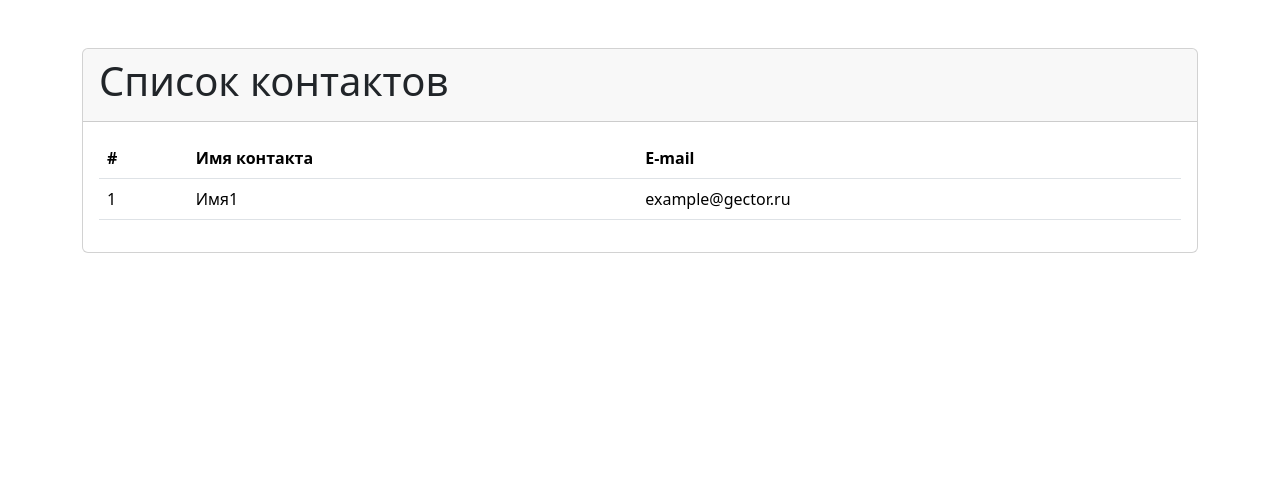
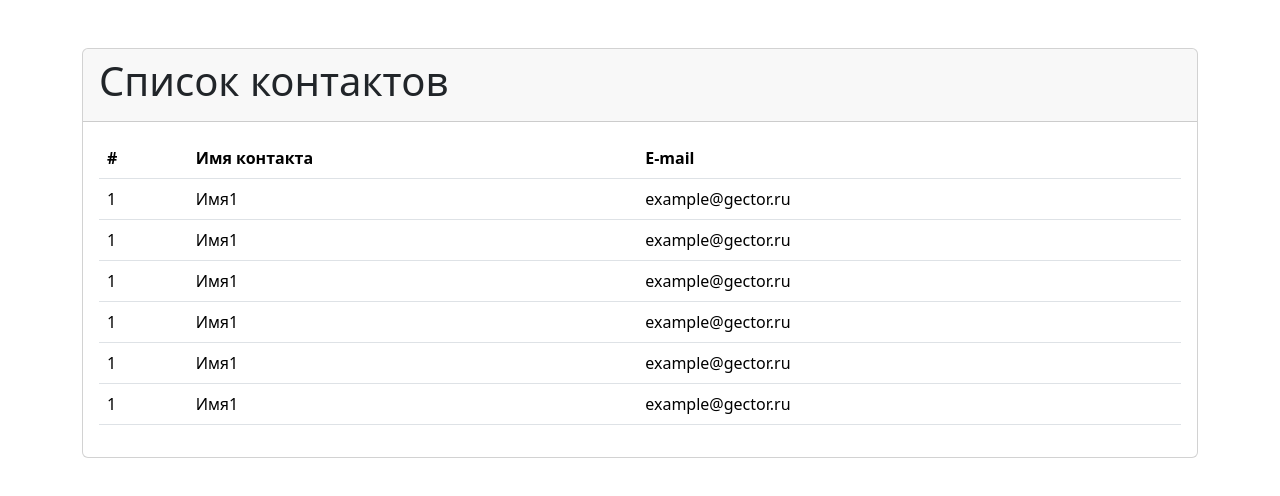
Before and after one commit to rkudashev/ContactClient, a React (Create React App) app in the folder client/: page / in a window 1280 px wide. Shown: the top 496 px of the page. Built offline with nearby package versions, Linux system fonts and the light colour scheme.

Commit message:
Вынес таблицу и её строки в react компоненты.

```diff
--- a/client/src/App.js
+++ b/client/src/App.js
@@ -1,3 +1,4 @@
+import TableContact from "./layout/TableContact/TableContact";
 
 const App = () => {
   return (
@@ -8,22 +9,7 @@ const App = () => {
         </div>
 
         <div className="card-body">
-          <table className="table table-hover">
-            <thead>
-              <tr>
-                <th>#</th>
-                <th>Имя контакта</th>
-                <th>E-mail</th>
-              </tr>
-            </thead>
-            <tbody>
-              <tr>
-                <td>1</td>
-                <td>Имя1</td>
-                <td>example@gector.ru</td>
-              </tr>
-            </tbody>
-          </table>
+          <TableContact/>
         </div>
       </div>
     </div>
--- /dev/null
+++ b/client/src/layout/TableContact/TableContact.jsx
@@ -0,0 +1,26 @@
+import React from "react"
+import RowTableContact from "./components/RowTableContact";
+
+const TableContact = () => {
+    return(
+        <table className="table table-hover">
+            <thead>
+              <tr>
+                <th>#</th>
+                <th>Имя контакта</th>
+                <th>E-mail</th>
+              </tr>
+            </thead>
+            <tbody>
+                <RowTableContact/>
+                <RowTableContact/>
+                <RowTableContact/>
+                <RowTableContact/>
+                <RowTableContact/>
+                <RowTableContact/>
+            </tbody>
+          </table>
+    )
+};
+
+export default TableContact;
--- /dev/null
+++ b/client/src/layout/TableContact/components/RowTableContact.jsx
@@ -0,0 +1,14 @@
+import React from "react"
+
+
+const RowTableContact = () => {
+    return(
+        <tr>
+            <td>1</td>
+            <td>Имя1</td>
+            <td>example@gector.ru</td>
+        </tr>
+    );
+}
+
+export default RowTableContact;
```
